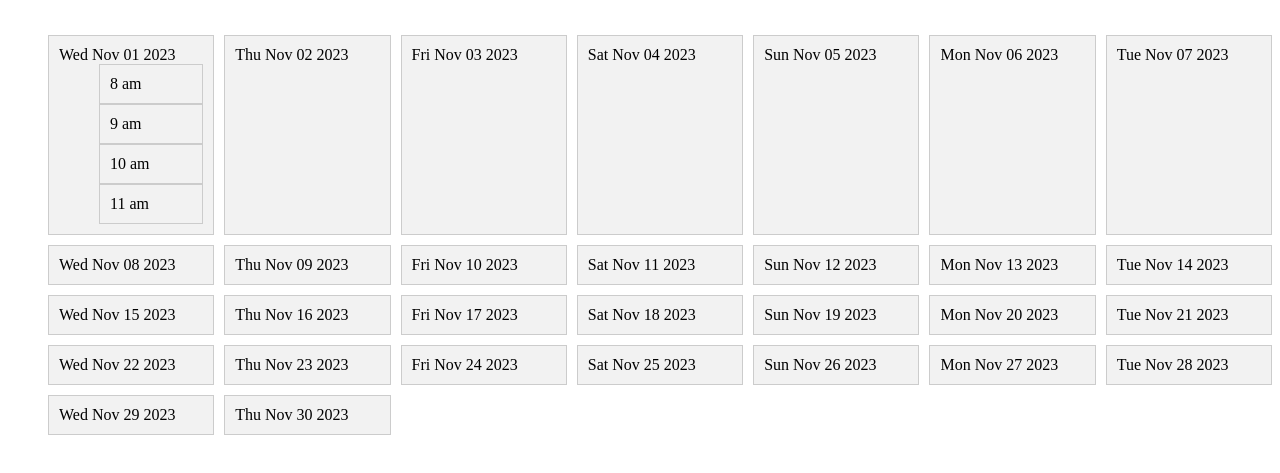
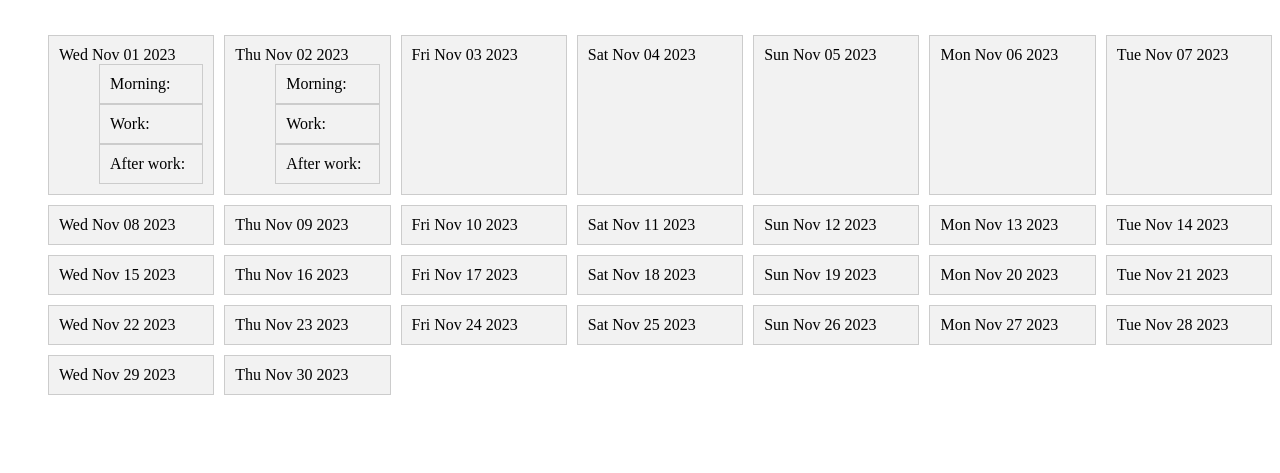
Before and after one commit to payne/2023_nov_22_speech_podcasts, a plain HTML site: page c2.html in a window 1280 px wide. Shown: the part 61-534 px from the top of the page. Drawn offline with Linux system fonts and the light colour scheme.

Commit message:
a bit better

```diff
--- a/c2.css
+++ b/c2.css
@@ -16,6 +16,7 @@
 
 /* Render list items as a row inside each day's cell */
 #novemberDays li {
+    list-style: none; /* Hide the bullet points */
     display: inline-block;
     width: 100%;
     box-sizing: border-box;
--- a/c2.html
+++ b/c2.html
@@ -13,13 +13,18 @@
     <ul id="novemberDays">
         <li>Wed Nov 01 2023
             <ul>
-                <li>8 am</li>
-                <li>9 am</li>
-                <li>10 am</li>
-                <li>11 am</li>
+                <li>Morning:</li>
+                <li>Work:</li>
+                <li>After work:</li>
             </ul>
         </li>
-        <li>Thu Nov 02 2023</li>
+        <li>Thu Nov 02 2023
+            <ul>
+                <li>Morning:</li>
+                <li>Work:</li>
+                <li>After work:</li>
+            </ul>
+        </li>
         <li>Fri Nov 03 2023</li>
         <li>Sat Nov 04 2023</li>
         <li>Sun Nov 05 2023</li>
```
